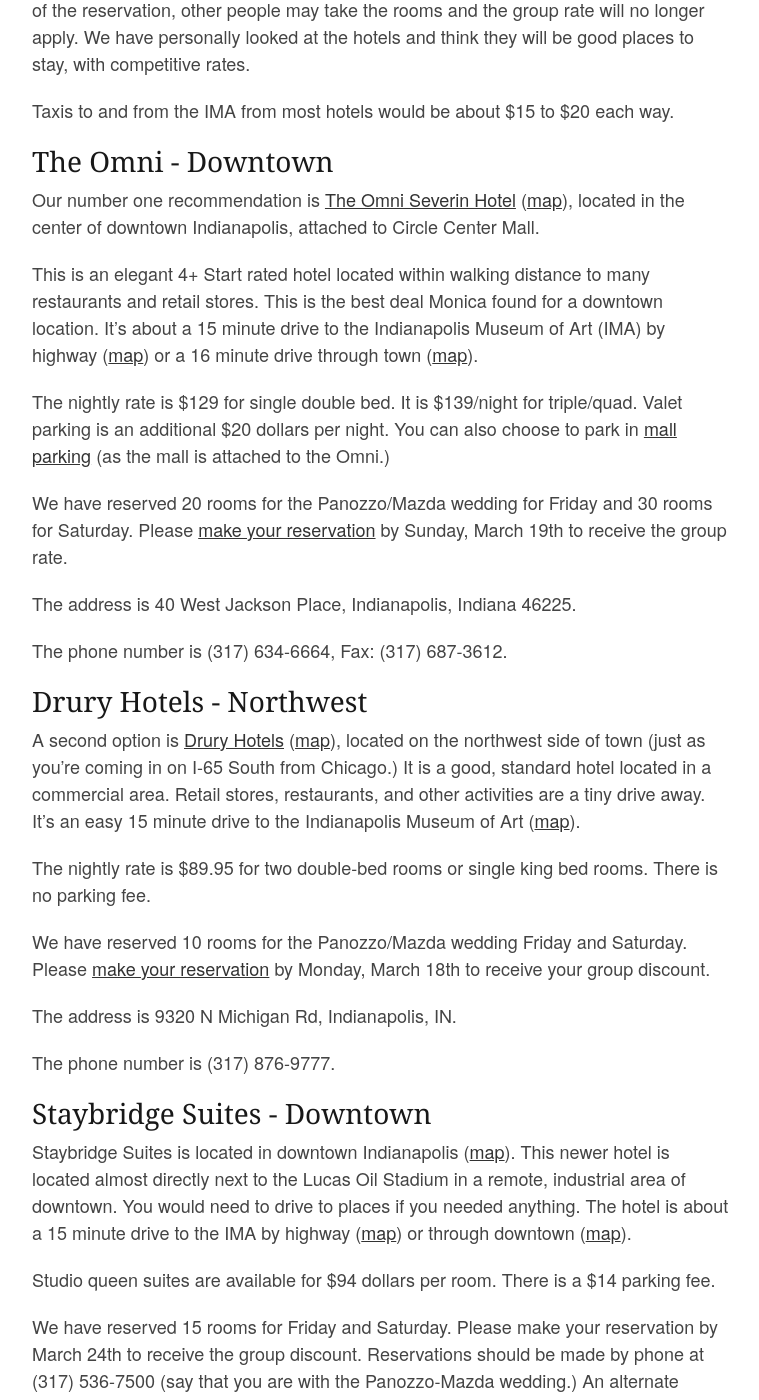
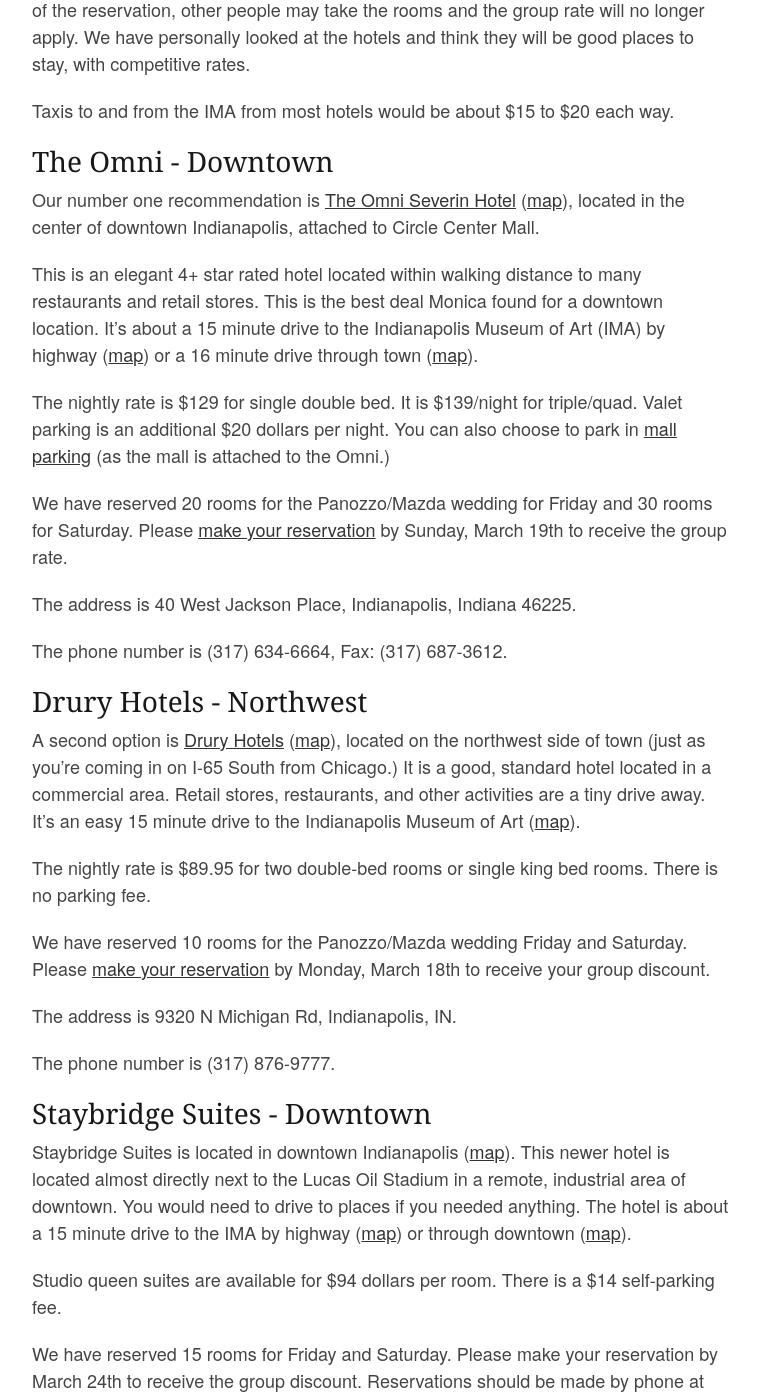
Before and after one commit to panozzaj/wedding-website, a Jekyll site: the page built from accommodations/index.md, in a window 1280 px wide and 1400 px high, scrolled down 443 px. Shown: the whole window, without its empty margins (258-1017 px from the left). Built offline with Jekyll 4.4.1, drawn with Linux system fonts in a browser that asks for light colours; some web fonts are replaced; Markdown is read by kramdown in place of the engine named in the settings; some of the changed text lies outside the part shown.

Commit message:
A few changes based on mom's feedback.

```diff
--- a/accommodations/index.md
+++ b/accommodations/index.md
@@ -16,7 +16,7 @@
 
 Our number one recommendation is [The Omni Severin Hotel][omni] ([map](http://goo.gl/maps/CY7Xs)), located in the center of downtown Indianapolis, attached to Circle Center Mall.
 
-This is an elegant 4+ Start rated hotel located within walking distance to many restaurants and retail stores. This is the best deal Monica found for a downtown location. It's about a 15 minute drive to the Indianapolis Museum of Art (IMA) by highway ([map](http://goo.gl/maps/pm5Eq)) or a 16 minute drive through town ([map](http://goo.gl/maps/Nzbtg)).
+This is an elegant 4+ star rated hotel located within walking distance to many restaurants and retail stores. This is the best deal Monica found for a downtown location. It's about a 15 minute drive to the Indianapolis Museum of Art (IMA) by highway ([map](http://goo.gl/maps/pm5Eq)) or a 16 minute drive through town ([map](http://goo.gl/maps/Nzbtg)).
 
 The nightly rate is $129 for single double bed. It is $139/night for triple/quad. Valet parking is an additional $20 dollars per night. You can also choose to park in [mall parking](http://circlecentermall.com/parking.html) (as the mall is attached to the Omni.)
 
@@ -46,7 +46,7 @@
 
 Staybridge Suites is located in downtown Indianapolis ([map](http://goo.gl/maps/6ers7)). This newer hotel is located almost directly next to the Lucas Oil Stadium in a remote, industrial area of downtown. You would need to drive to places if you needed anything. The hotel is about a 15 minute drive to the IMA by highway ([map](http://goo.gl/maps/F4emj)) or through downtown ([map](http://goo.gl/maps/Q5W4A)).
 
-Studio queen suites are available for $94 dollars per room. There is a $14 parking fee.
+Studio queen suites are available for $94 dollars per room. There is a $14 self-parking fee.
 
 We have reserved 15 rooms for Friday and Saturday. Please make your reservation by March 24th to receive the group discount. Reservations should be made by phone at (317) 536-7500 (say that you are with the Panozzo-Mazda wedding.) An alternate phone number is (877) 238-8889.
 
@@ -54,7 +54,7 @@
 
 ### Wingate - West Side
 
-Wingate by Wyndham Rockville Road ([map](http://goo.gl/maps/kmVEK)) is a nice, basic, clean hotel with a pool and hot tub and a sports bar in the next parking lot.
+Wingate by Wyndham Rockville Road ([map](http://goo.gl/maps/kmVEK)) is a nice, basic, clean hotel with a pool and hot tub. Please check an online map like Google to see nearby amenities.
 
 We have reserved 15 rooms for Friday and Saturday (14 rooms with 2 queen beds and 1 room handicap-accessible with 2 double beds) The rate is $84.15 plus tax, and up to 4 people can stay in the room for no additional charge. They will hold the block of rooms until April 6 at which time the rooms will be available to the public. Reservations can be canceled until 6 PM on the first day of arrival without charges.
 
```
